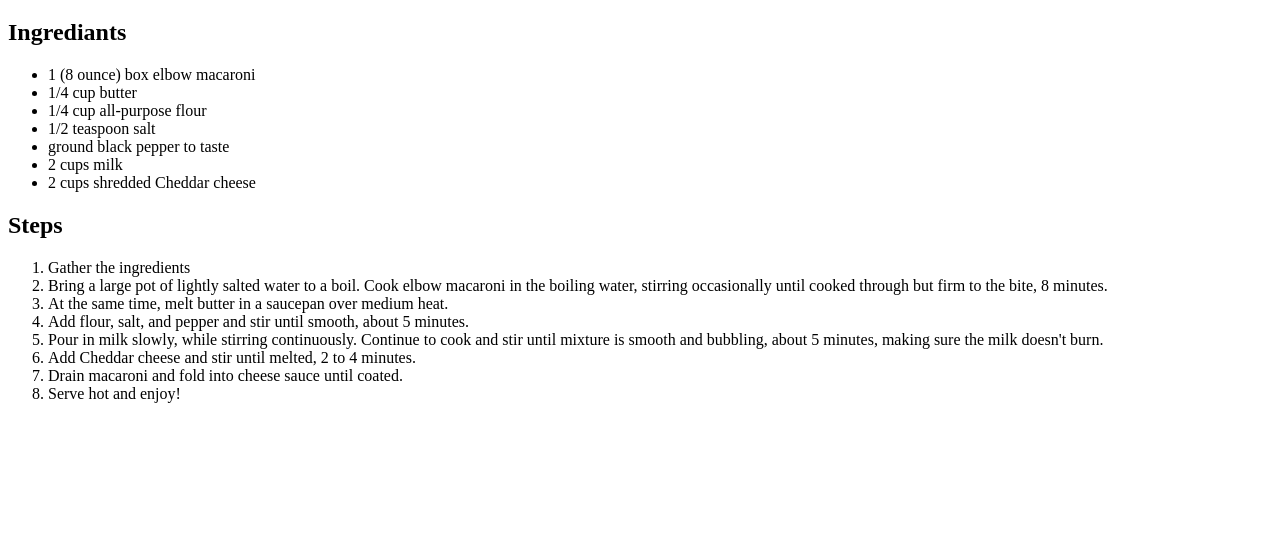
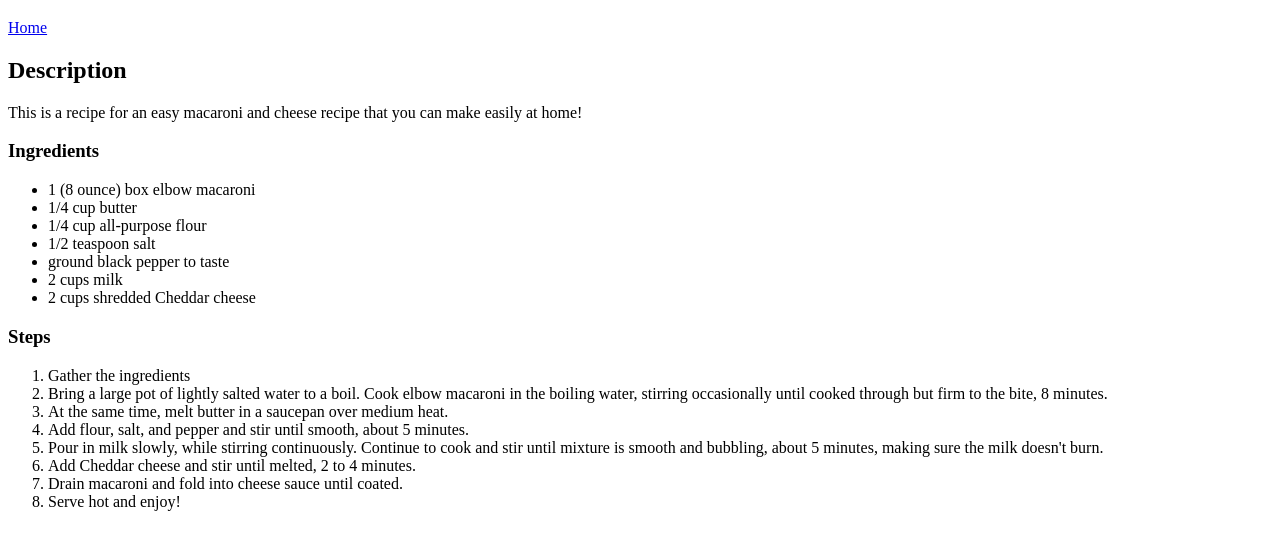
Before and after one commit to nblank/odin-recipes, a plain HTML site: page recipes/maccheese.html in a window 1280 px wide. Shown: the part 61-610 px from the top of the page. Drawn offline with Linux system fonts and the light colour scheme.

Commit message:
Fix typos and add description

```diff
--- a/recipes/maccheese.html
+++ b/recipes/maccheese.html
@@ -7,9 +7,12 @@
 </head>
 <body>
     <h1>Easy Mac N Cheese</h1>
-    <a href="../index.html"></a>
+    <a href="../index.html">Home</a>
 
-    <h2>Ingrediants</h2>
+    <h2>Description</h2>
+    <p>This is a recipe for an easy macaroni and cheese recipe that you can make easily at home!</p>
+
+    <h3>Ingredients</h3>
 
     <ul>
         <li>1 (8 ounce) box elbow macaroni</li>
@@ -21,7 +24,7 @@
         <li>2 cups shredded Cheddar cheese</li>
     </ul>
 
-    <h2>Steps</h2>
+    <h3>Steps</h3>
 
     <ol>
         <li>Gather the ingredients</li>
```
